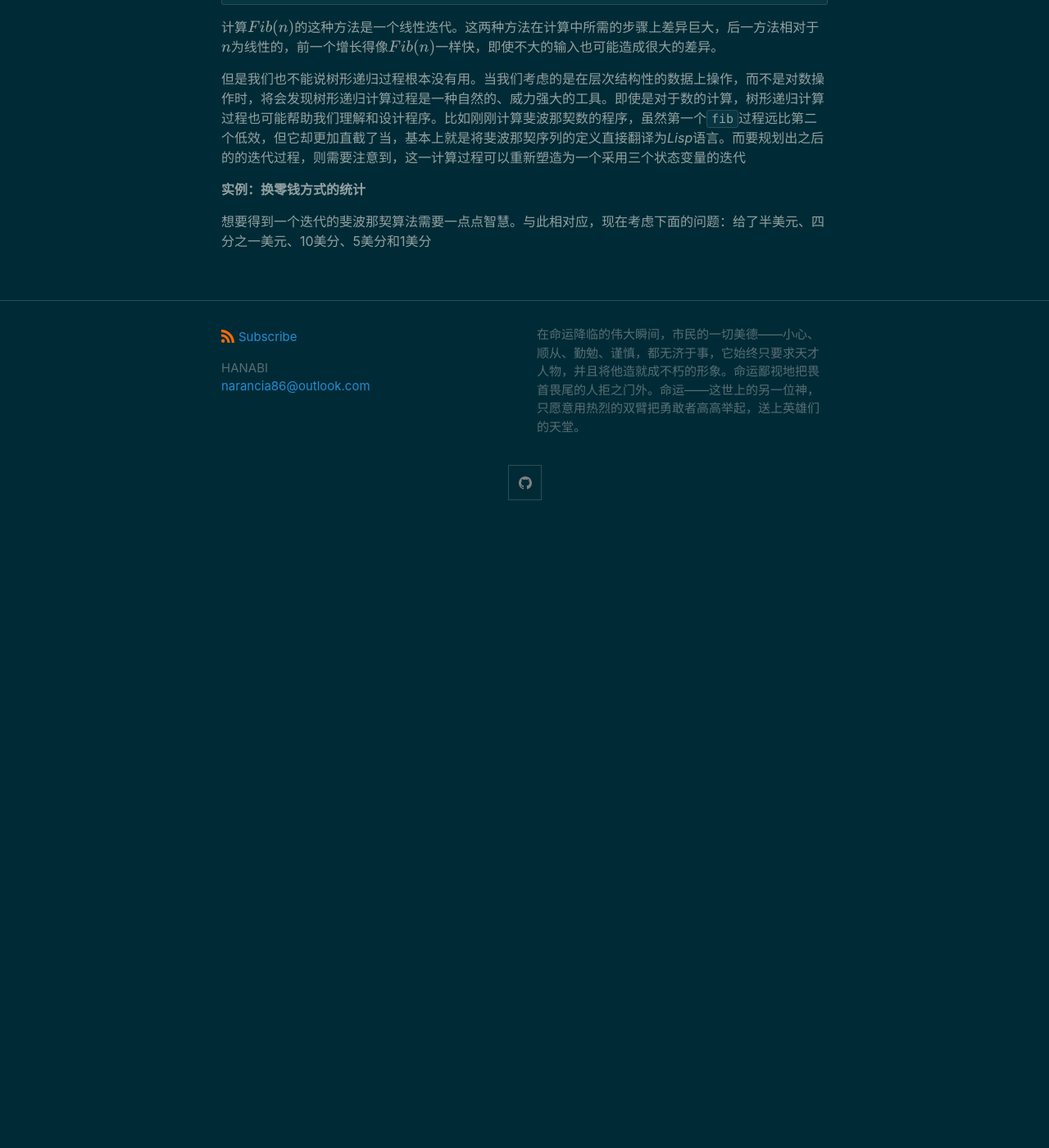
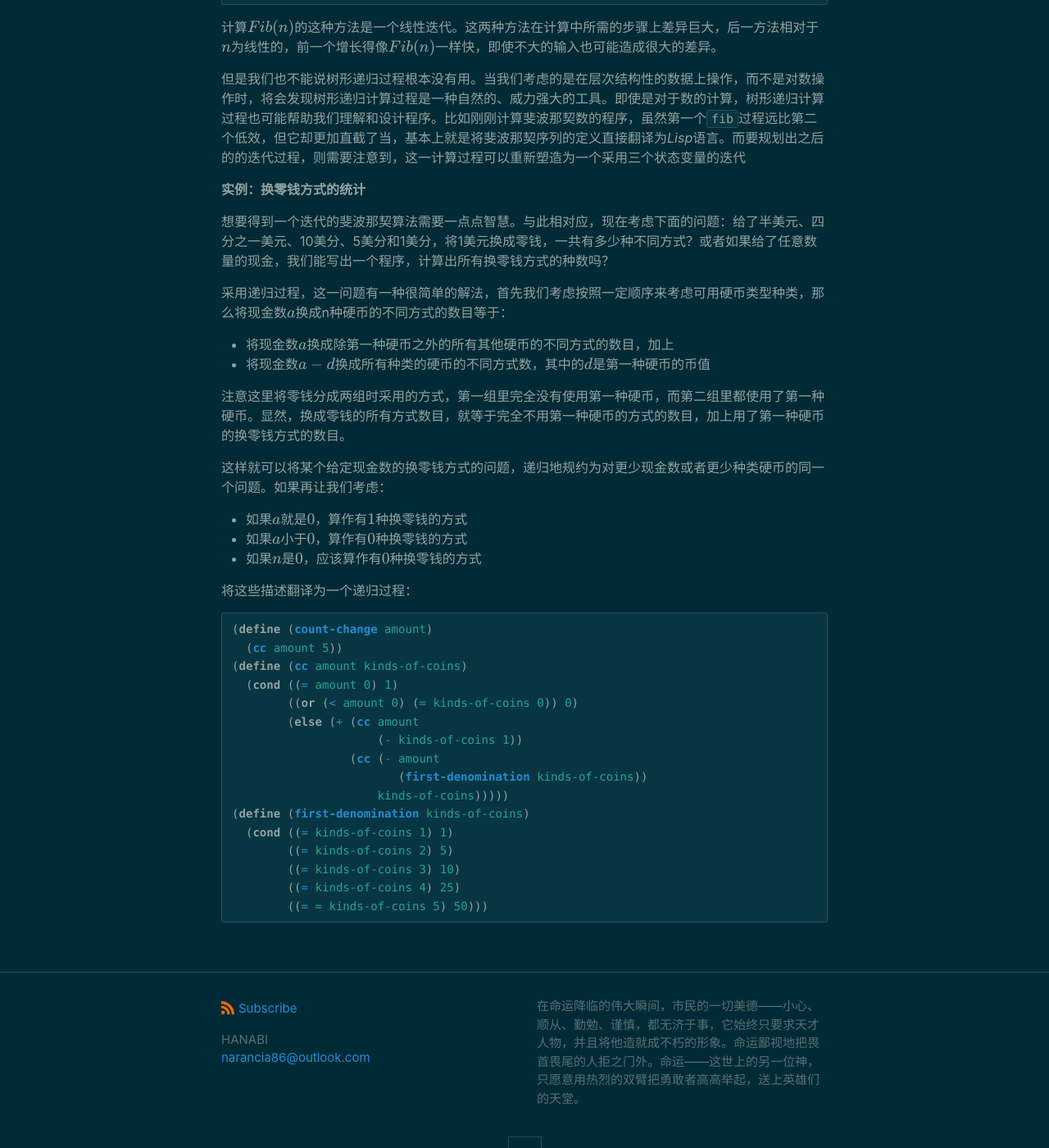
Before and after one commit to KamenRiderKuuga/kamenriderkuuga.github.io, a Jekyll site: the page built from _posts/2020-10-21-Foundation-6.md, in a window 1280 px wide and 1400 px high, scrolled down 18217 px. Shown: the whole window at 82% size. Built offline with Jekyll 4.4.1, drawn with Linux system fonts in a browser that asks for light colours; before the commit the page ends 18862 px from its top, so only the background shows below that.

Commit message:
Update 2020-10-21-Foundation-6.md

````diff
--- a/_posts/2020-10-21-Foundation-6.md
+++ b/_posts/2020-10-21-Foundation-6.md
@@ -724,4 +724,38 @@ $$
 
 **实例：换零钱方式的统计**
 
-想要得到一个迭代的斐波那契算法需要一点点智慧。与此相对应，现在考虑下面的问题：给了半美元、四分之一美元、10美分、5美分和1美分
+想要得到一个迭代的斐波那契算法需要一点点智慧。与此相对应，现在考虑下面的问题：给了半美元、四分之一美元、10美分、5美分和1美分，将1美元换成零钱，一共有多少种不同方式？或者如果给了任意数量的现金，我们能写出一个程序，计算出所有换零钱方式的种数吗？
+
+采用递归过程，这一问题有一种很简单的解法，首先我们考虑按照一定顺序来考虑可用硬币类型种类，那么将现金数$$a$$换成n种硬币的不同方式的数目等于：
+
+- 将现金数$$a$$换成除第一种硬币之外的所有其他硬币的不同方式的数目，加上
+- 将现金数$$a-d$$换成所有种类的硬币的不同方式数，其中的$$d$$是第一种硬币的币值
+
+注意这里将零钱分成两组时采用的方式，第一组里完全没有使用第一种硬币，而第二组里都使用了第一种硬币。显然，换成零钱的所有方式数目，就等于完全不用第一种硬币的方式的数目，加上用了第一种硬币的换零钱方式的数目。
+
+这样就可以将某个给定现金数的换零钱方式的问题，递归地规约为对更少现金数或者更少种类硬币的同一个问题。如果再让我们考虑：
+
+- 如果$$a$$就是$$0$$，算作有$$1$$种换零钱的方式
+- 如果$$a$$小于$$0$$，算作有$$0$$种换零钱的方式
+- 如果$$n$$是$$0$$，应该算作有$$0$$种换零钱的方式
+
+将这些描述翻译为一个递归过程：
+
+```scheme
+(define (count-change amount)
+  (cc amount 5))
+(define (cc amount kinds-of-coins)
+  (cond ((= amount 0) 1)
+        ((or (< amount 0) (= kinds-of-coins 0)) 0)
+        (else (+ (cc amount
+                     (- kinds-of-coins 1))
+                 (cc (- amount
+                        (first-denomination kinds-of-coins))
+                     kinds-of-coins)))))
+(define (first-denomination kinds-of-coins)
+  (cond ((= kinds-of-coins 1) 1)
+        ((= kinds-of-coins 2) 5)
+        ((= kinds-of-coins 3) 10)
+        ((= kinds-of-coins 4) 25)
+        ((= = kinds-of-coins 5) 50)))
+```
````
